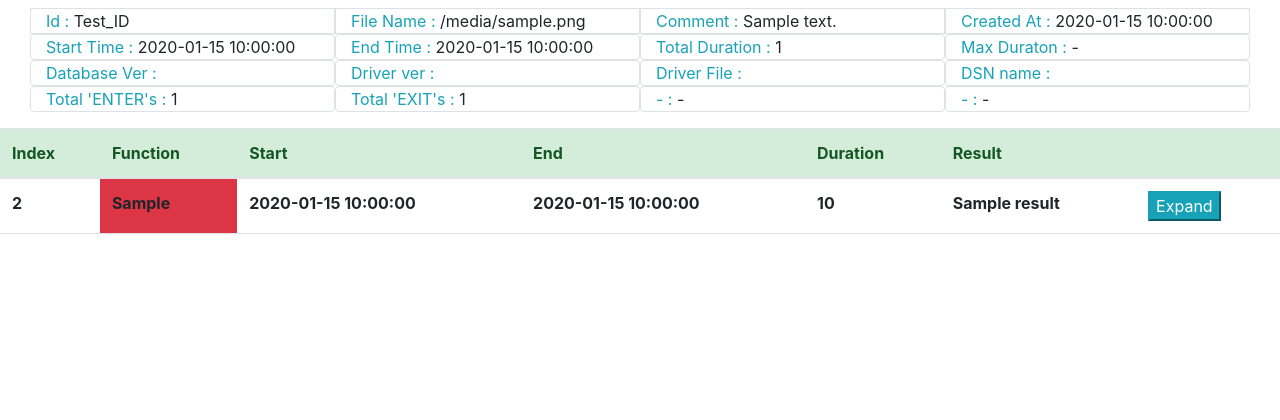
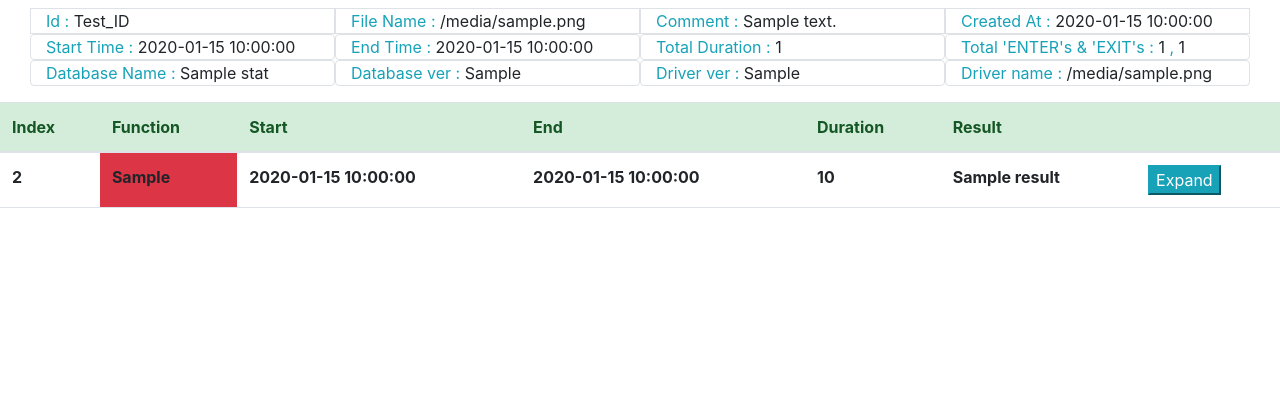
Before and after one commit to azzy5/Trace_Parse, a Flask app: template templates/traceview.html in a window 1280 px wide. Shown: the part 59-479 px from the top of the page. Run offline with Flask 2, Linux system fonts and the light colour scheme; the template is opened without the code that fills it: most values are stand-ins (such as "Sample title", 1, 10 or a date in 2020); lists and menus that the app fills with data are empty; some libraries are stand-ins or nearby versions.

Commit message:
Added meta extract

```diff
--- a/app.py
+++ b/app.py
@@ -171,11 +171,11 @@ def trace_only():
         if file and allowed_file(file.filename):
             try:
                 fname = secure_filename(file.filename)
-                file.save(fname)
+                file.save("test_trace.out")
             except expression:
                 flash("Something went wrong", error_class)
                 return render_template("index.html")
-            [result, meta["stats"]] = execute(fname, trace_option)
+            [result, meta["stats"]] = execute("test_trace.out", trace_option)
             if  result:
                 try:
                     file = open('./helpers/temp.json', 'r')
--- a/helpers/Trace_Parser_OP1.py
+++ b/helpers/Trace_Parser_OP1.py
@@ -19,17 +19,14 @@ line_e = ""
 #1. Read file and process the data
 def read_file(_fname):
     try:
-        print("Opening file :" + _fname)
         file = open(_fname , "r")
         lines_temp = file.readlines()
         file.close()
-        print("File reading completed ...")
     except FileNotFoundError:
-        print("the file not found, exiting...")
-        exit(0)
+        pass
     index = 0
     lines = []
-    print("Processing file ...")
+
     while ( index < len(lines_temp)):
         line = lines_temp[index]
         if(line != '\n'):
@@ -51,9 +48,27 @@ def print_statistics(lines):
     for line in lines:
         if "ENTER" in line:
             Enter_count= Enter_count + 1
-    for line in lines:
+    for x,line in enumerate(lines):
         if "EXIT" in line:
             Exit_count= Exit_count + 1
+            if  "SQLGetInfo" in line or "SQLGetInfoW" in line:
+            #if process_line(line)[4] == "SQLGetInfo" or process_line(line)[4] = "SQLGetInfoW":
+                d_line = process_line(lines[x+2])[1]
+                d_value = lines[x+3].split(']')[-1]
+                if len(d_value.split(' ')) > 7:
+                    pass
+                else:
+                    if d_line == '17':
+                        return_json["db_name"] = lines[x+3].split(']')[-1]
+                        #print("For GetInfo {0} the value is : {1}".format(d_line,lines[x+3].split(']')[-1]))
+                    if d_line == '18':
+                        return_json["db_ver"] = lines[x+3].split(']')[-1]
+                        #print("For GetInfo {0} the value is : {1}".format(d_line,lines[x+3].split(']')[-1]))
+                    if d_line == '6':
+                        return_json["diver_file"] = lines[x+3].split(']')[-1]
+                        #print("For GetInfo {0} the value is : {1}".format(d_line,lines[x+3].split(']')[-1]))
+                    if d_line == '7':
+                        return_json["diver_ver"] = lines[x+3].split(']')[-1]
     line_f = lines[0]
     index = len(lines) - 1
     while index >= 0:
@@ -158,6 +173,7 @@ def parse_lines(lines):
                 local_json["end_time"]  =  get_timestamp(line)
                 difference = datetime.datetime.strptime(local_json["end_time"], '%Y-%m-%d %H:%M:%S.%f') - datetime.datetime.strptime(local_json["start_time"], '%Y-%m-%d %H:%M:%S.%f')
                 local_json["duration"] = str(difference)
+                local_json["function_cc"] =  function_hilighter(difference)
                 local_json["function_e"] = line[4]
                 local_json["return_code"] = line[-2]
                 local_json["result"] = line[-1]
@@ -169,6 +185,16 @@ def parse_lines(lines):
         index = index + 1
     return json.dumps(global_json)
 
+def function_hilighter(difference):
+    print(difference)
+    if difference > datetime.timedelta(days=0, seconds=0, microseconds=0, milliseconds=0, minutes=10, hours=0, weeks=0):
+        return "bg-danger"
+    if difference > datetime.timedelta(days=0, seconds=0, microseconds=0, milliseconds=0, minutes=1, hours=0, weeks=0):
+        return "bg-warning"
+    if difference > datetime.timedelta(days=0, seconds=1, microseconds=0, milliseconds=0, minutes=0, hours=0, weeks=0):
+        return "bg-info"
+    if difference < datetime.timedelta(days=0, seconds=0, microseconds=0, milliseconds=0, minutes=0, hours=0, weeks=0):
+        return "bg-danger"
 '''
 1 = Trace Option One
 2 = Trace Option Two
@@ -202,8 +228,10 @@ def execution(file_name):
 
 '''
 if __name__ == '__main__':
-    execution()
-
+    difference = datetime.datetime.strptime("2019-06-17 07:21:26.000996", '%Y-%m-%d %H:%M:%S.%f') - datetime.datetime.strptime("2019-06-17 07:21:11.000676", '%Y-%m-%d %H:%M:%S.%f')
+    print(function_hilighter(difference))
+'''
+'''
  To print all lines
     index = 0
     value_at = 0
--- a/templates/traceview.html
+++ b/templates/traceview.html
@@ -36,49 +36,31 @@
                 <p class="d-inline strong text-info ">Total Duration : </p>
                 <p class="d-inline">{{ meta["stats"]["total_duration"] }}</p>
             </div>
-            <div class="col-sm-3 border rounded">
-                <p class="d-inline strong text-info ">Max Duraton :</p>
-                <p class="d-inline"> - </p>
+            <div class="col-sm-3 border rounded" {% if meta["stats"]["enter_count"] != meta["stats"]["exit_count"] %} class="bg-danger" {% endif %}>
+                <p class="d-inline strong text-info ">Total 'ENTER's & 'EXIT's : </p>
+                <p class="d-inline">{{ meta["stats"]["enter_count"] }}</p>
+                <p class="d-inline strong text-info ">,</p>
+                <p class="d-inline">{{ meta["stats"]["exit_count"] }}</p>
             </div>
         </div>
     </div>
     <div class="container-fluid d-flex justify-content-center ">
         <div class="row" style="width: 100%;">
             <div class="col-sm-3 border rounded">
-                <p class="d-inline strong text-info ">Database Ver : </p>
-                <p class="d-inline"> </p>
+                <p class="d-inline strong text-info ">Database Name : </p>
+                <p class="d-inline">{{ meta["stats"]["db_name"] }} </p>
             </div>
             <div class="col-sm-3 border rounded ">
-                <p class="d-inline strong text-info ">Driver ver : </p>
-                <p class="d-inline"> </p>
+                <p class="d-inline strong text-info ">Database ver : </p>
+                <p class="d-inline"> {{ meta["stats"]["db_ver"] }} </p>
             </div>
             <div class="col-sm-3 border rounded">
-                <p class="d-inline strong text-info ">Driver File : </p>
-                <p class="d-inline"> </p>
+                <p class="d-inline strong text-info ">Driver ver : </p>
+                <p class="d-inline">{{ meta["stats"]["diver_ver"] }}  </p>
             </div>
             <div class="col-sm-3 border rounded">
-                <p class="d-inline strong text-info ">DSN name :</p>
-                <p class="d-inline"> </p>
-            </div>
-        </div>
-    </div>
-    <div class="container-fluid d-flex justify-content-center ">
-        <div class="row" style="width: 100%;">
-            <div class="col-sm-3 border rounded">
-                <p class="d-inline strong text-info ">Total 'ENTER's : </p>
-                <p class="d-inline">{{ meta["stats"]["enter_count"] }}</p>
-            </div>
-            <div class="col-sm-3 border rounded">
-                <p class="d-inline strong text-info ">Total 'EXIT's : </p>
-                <p class="d-inline">{{ meta["stats"]["exit_count"] }}</p>
-            </div>
-            <div class="col-sm-3 border rounded">
-                <p class="d-inline strong text-info ">- :</p>
-                <p class="d-inline"> -</p>
-            </div>
-            <div class="col-sm-3 border rounded ">
-                <p class="d-inline strong text-info ">- :</p>
-                <p class="d-inline"> - </p>
+                <p class="d-inline strong text-info ">Driver name :</p>
+                <p class="d-inline">{{ meta["stats"]["diver_file"] }}  </p>
             </div>
         </div>
     </div>
```
